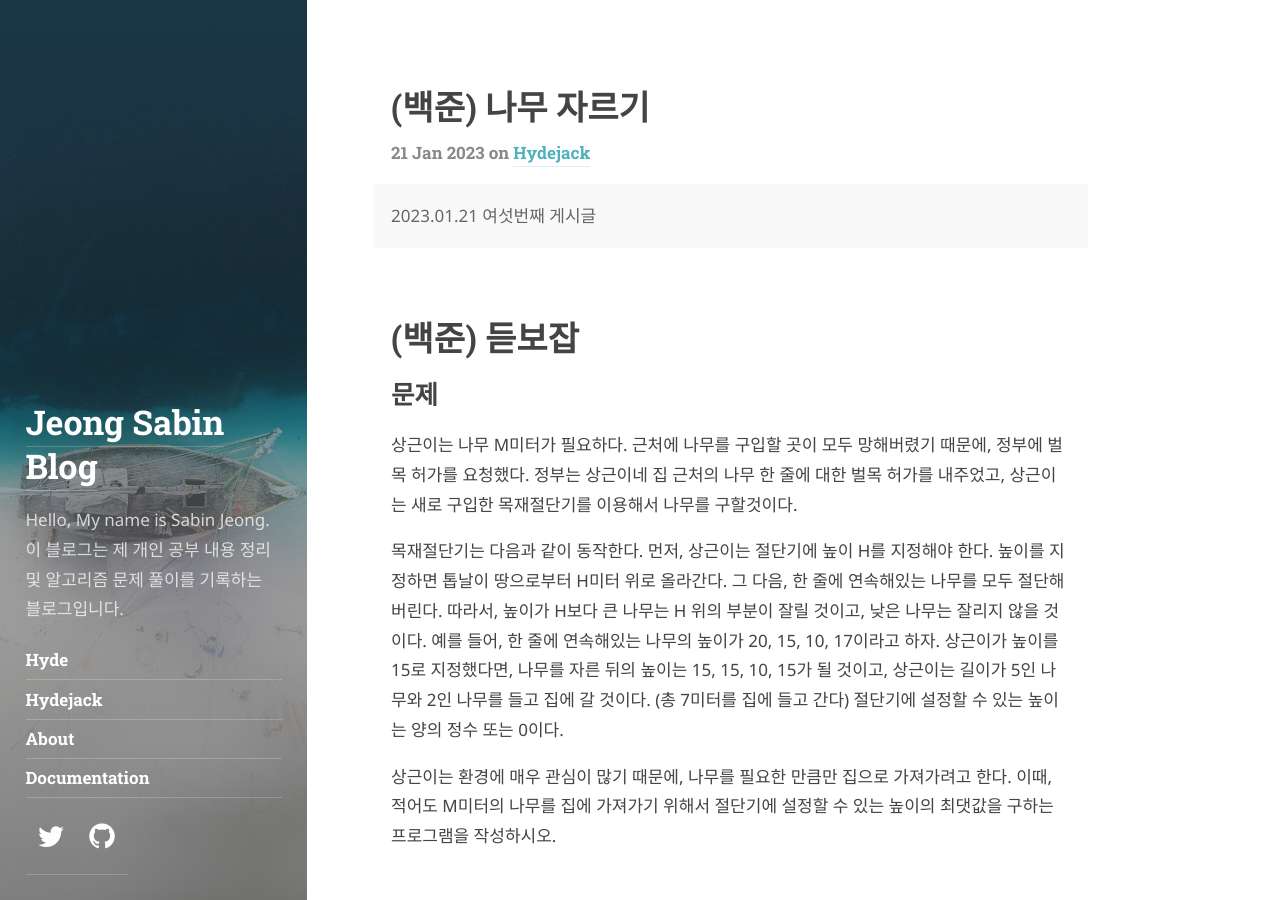
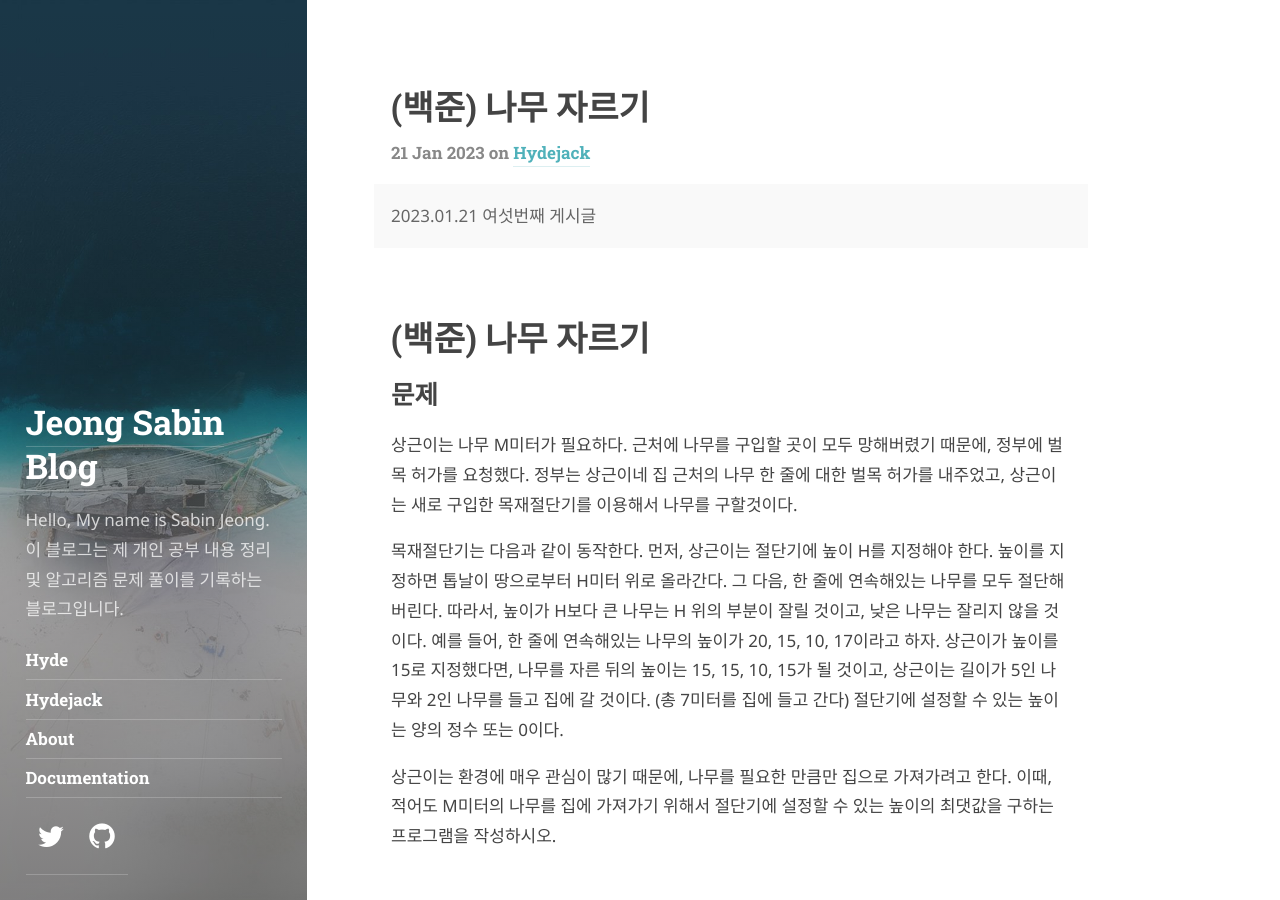
Before and after one commit to JeongSabin/JeongSabin.github.io, a Jekyll site: the page built from _posts/2023-01-21-(백준)-나무자르기-.md, in a window 1280 px wide and 900 px high. Built offline with Jekyll 4.4.1, drawn with Linux system fonts in a browser that asks for light colours; some web fonts are replaced.

Commit message:
title fix

```diff
--- a/_posts/2023-01-21-(백준)-나무자르기-.md
+++ b/_posts/2023-01-21-(백준)-나무자르기-.md
@@ -6,7 +6,7 @@ description: >
 tags: [hydejack]
 ---
 
-# (백준) 듣보잡
+# (백준) 나무 자르기
 ## 문제
 상근이는 나무 M미터가 필요하다. 근처에 나무를 구입할 곳이 모두 망해버렸기 때문에, 정부에 벌목 허가를 요청했다. 정부는 상근이네 집 근처의 나무 한 줄에 대한 벌목 허가를 내주었고, 상근이는 새로 구입한 목재절단기를 이용해서 나무를 구할것이다.
 
```
